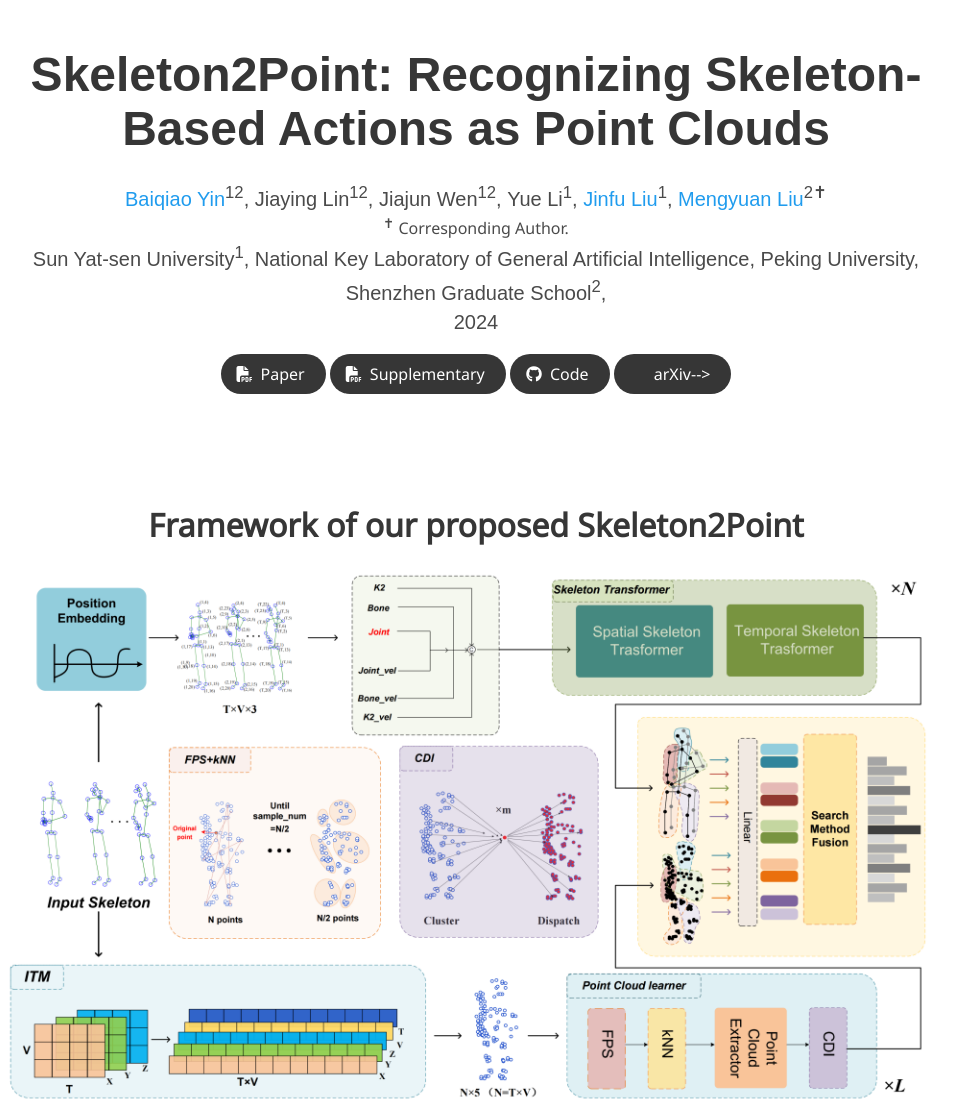
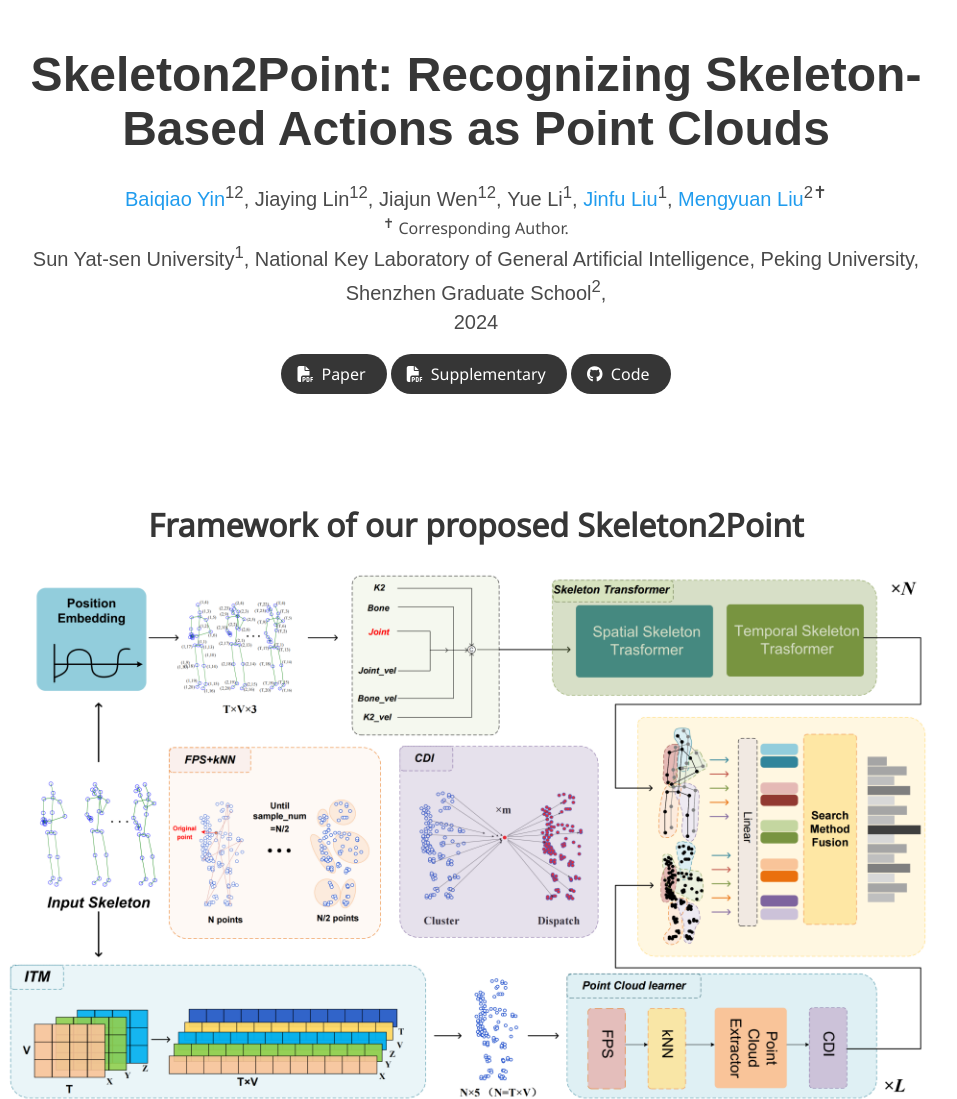
Before and after one commit to yyyybq/Skeleton2Point.github.io, a plain HTML site: page index.html in a window 1280 px wide. Shown: the top 1099 px of the page, without its empty margins (164-1121 px from the left). Drawn offline with nearby package versions, Linux system fonts and the light colour scheme; some icons are missing; a web font is replaced by a local one.

Commit message:
Update index.html

```diff
--- a/index.html
+++ b/index.html
@@ -112,15 +112,7 @@
                     <span>Code</span>
                   </a>
                 </span>
-<!--
-                <!-- ArXiv abstract Link -->
-                <span class="link-block">
-                  <a href="https://arxiv.org/abs/<ARXIV PAPER ID>" target="_blank"
-                  class="external-link button is-normal is-rounded is-dark">
-                  <span class="icon">
-                    <i class="ai ai-arxiv"></i>
-                  </span>
-                  <span>arXiv</span> -->
+
                 </a>
               </span>
             </div>
```
